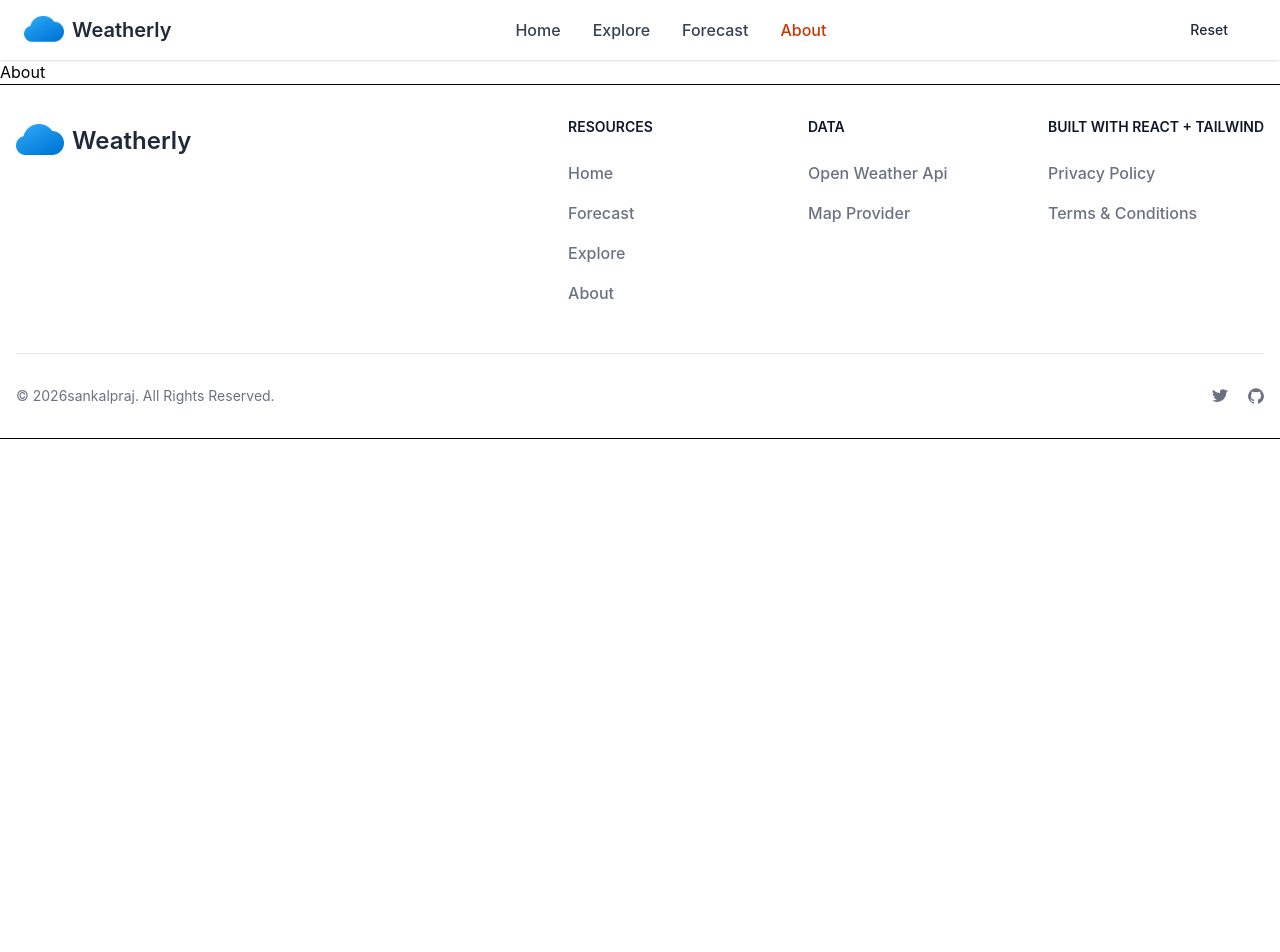
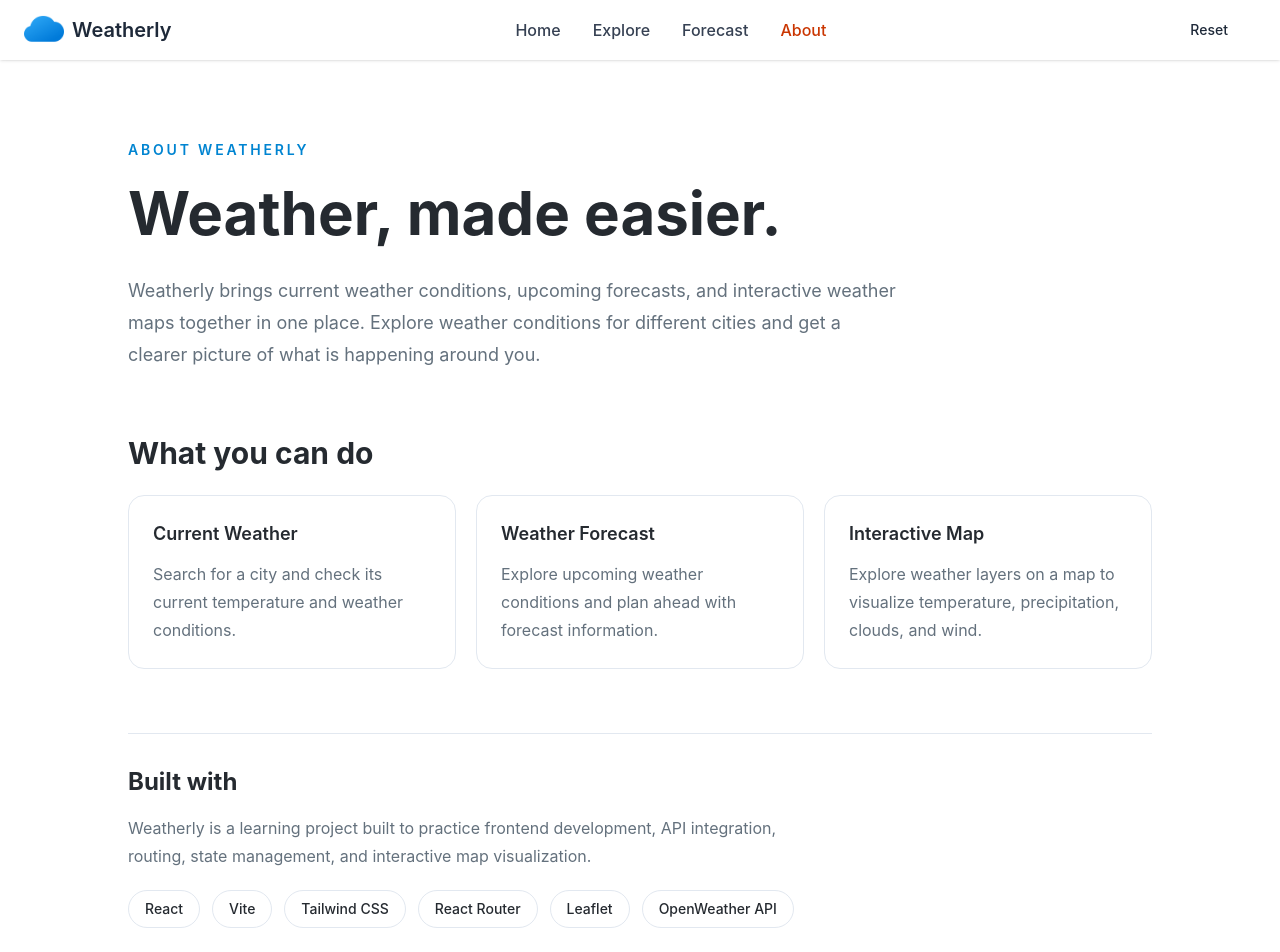
Before and after one commit to snaxx05/Weather-App-v2, a React (Vite) app: page /about in a window 1280 px wide. Shown: the top 952 px of the page. Before the commit the page ends 800 px from the top, so only its background shows below. Built offline with nearby package versions, Linux system fonts and the light colour scheme; no server answers.

Commit message:
add about and not found page

```diff
--- a/src/pages/About.jsx
+++ b/src/pages/About.jsx
@@ -1,9 +1,100 @@
 import React from 'react'
+
 
 function About() {
   return (
-    <div>About</div>
-  )
+    <main className="min-h-screen px-5 py-16 text-[#252A30] sm:px-8 sm:py-20">
+      <div className="mx-auto max-w-5xl">
+        {/* Hero section */}
+        <section className="mb-16 max-w-3xl">
+          <p className="mb-4 text-sm font-semibold uppercase tracking-[0.2em] text-sky-600">
+            About Weatherly
+          </p>
+
+          <h1 className="mb-6 text-4xl font-bold leading-tight sm:text-5xl md:text-6xl">
+            Weather, made easier.
+          </h1>
+
+          <p className="text-base leading-8 text-[#64717D] sm:text-lg">
+            Weatherly brings current weather conditions, upcoming forecasts,
+            and interactive weather maps together in one place. Explore
+            weather conditions for different cities and get a clearer picture
+            of what is happening around you.
+          </p>
+        </section>
+
+        {/* Features */}
+        <section className="mb-16">
+          <h2 className="mb-6 text-2xl font-bold sm:text-3xl">
+            What you can do
+          </h2>
+
+          <div className="grid gap-5 md:grid-cols-3">
+            <article className="rounded-2xl border border-slate-200 bg-white/70 p-6">
+              <h3 className="mb-3 text-lg font-semibold">
+                Current Weather
+              </h3>
+              <p className="leading-7 text-[#64717D]">
+                Search for a city and check its current temperature and
+                weather conditions.
+              </p>
+            </article>
+
+            <article className="rounded-2xl border border-slate-200 bg-white/70 p-6">
+              <h3 className="mb-3 text-lg font-semibold">
+                Weather Forecast
+              </h3>
+              <p className="leading-7 text-[#64717D]">
+                Explore upcoming weather conditions and plan ahead with
+                forecast information.
+              </p>
+            </article>
+
+            <article className="rounded-2xl border border-slate-200 bg-white/70 p-6">
+              <h3 className="mb-3 text-lg font-semibold">
+                Interactive Map
+              </h3>
+              <p className="leading-7 text-[#64717D]">
+                Explore weather layers on a map to visualize temperature,
+                precipitation, clouds, and wind.
+              </p>
+            </article>
+          </div>
+        </section>
+
+        {/* Technologies */}
+        <section className="border-t border-slate-200 pt-8">
+          <h2 className="mb-4 text-2xl font-bold">
+            Built with
+          </h2>
+
+          <p className="mb-5 max-w-2xl leading-7 text-[#64717D]">
+            Weatherly is a learning project built to practice frontend
+            development, API integration, routing, state management, and
+            interactive map visualization.
+          </p>
+
+          <div className="flex flex-wrap gap-3">
+            {[
+              "React",
+              "Vite",
+              "Tailwind CSS",
+              "React Router",
+              "Leaflet",
+              "OpenWeather API",
+            ].map((technology) => (
+              <span
+                key={technology}
+                className="rounded-full border border-slate-200 bg-white px-4 py-2 text-sm font-medium"
+              >
+                {technology}
+              </span>
+            ))}
+          </div>
+        </section>
+      </div>
+    </main>
+  );
 }
 
-export default About
+export default About;
--- a/src/pages/NotFound.jsx
+++ b/src/pages/NotFound.jsx
@@ -1,9 +1,25 @@
-import React from 'react'
+
+import { Link } from 'react-router-dom';
 
 function NotFound() {
   return (
-    <div>NotFound</div>
-  )
+    <div className="flex min-h-[70vh] flex-col items-center justify-center px-4 text-center">
+      <h1 className="mb-4 text-5xl font-bold text-[#252A30]">
+        404
+      </h1>
+
+      <p className="mb-6 text-lg text-[#64717D]">
+        Oops! The page you're looking for doesn't exist.
+      </p>
+
+      <Link
+        to="/"
+        className="rounded-lg bg-sky-600 px-5 py-3 text-white transition hover:bg-sky-700"
+      >
+        Back to Home
+      </Link>
+    </div>
+  );
 }
 
-export default NotFound
+export default NotFound;
--- a/src/services/weatherApi.js
+++ b/src/services/weatherApi.js
@@ -4,7 +4,8 @@ export const getCurrentWeather = async (city) => {
     const response = await fetch(
         `https://api.openweathermap.org/data/2.5/weather?q=${encodeURIComponent(city)}&appid=${API_KEY}&units=metric`
     );
-
+    console.log("Status:", response.status);
+    console.log("Response URL:", response.url);
 
     if (!response.ok) {
         if(response.status===404){
@@ -17,7 +18,10 @@ export const getCurrentWeather = async (city) => {
             throw new Error("Couldn't retrieve weather data.");
         }
     }
-
+    const data = await response.json();
+    console.log("Returned location:", data.name);
+    console.log("Coordinates:", data.coord);
+    return data;
     return response.json();
 };
 
```
